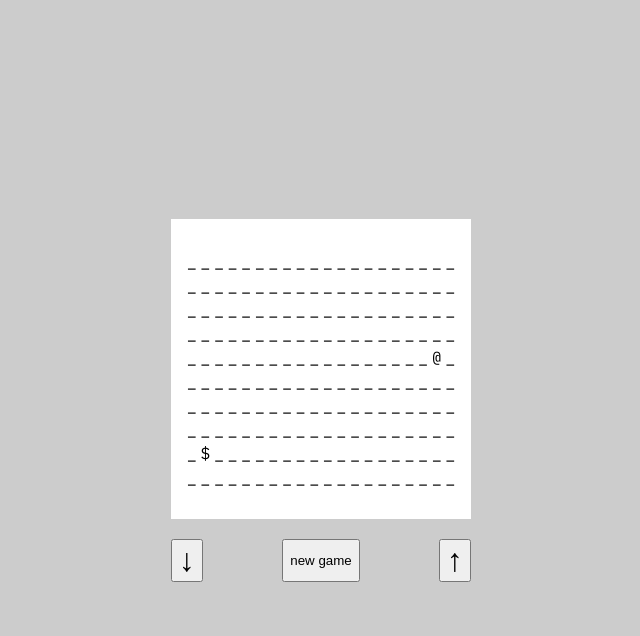
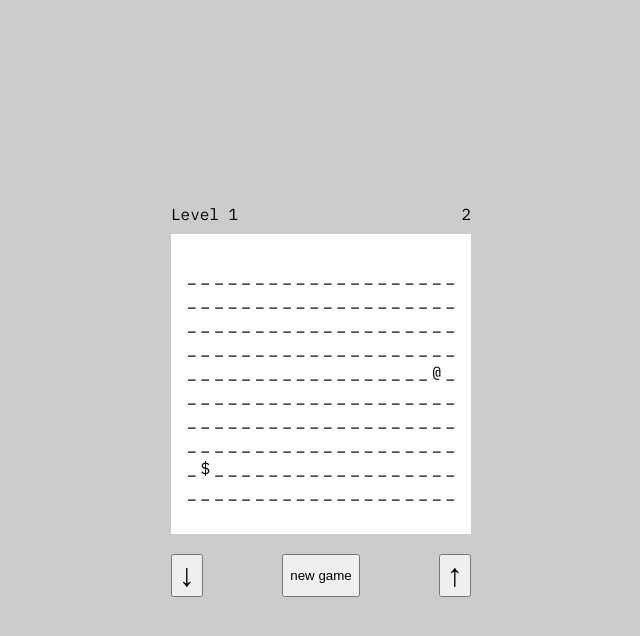
Before and after one commit to bartw/symboler, a website: page public/index.html in a window 1280 px wide. Both pictures are taken after a click on the button "new game". Shown: the whole page, without its empty margins (319-959 px from the left). Drawn offline with Linux system fonts and the light colour scheme.

Commit message:
display levels and score

```diff
--- a/public/index.html
+++ b/public/index.html
@@ -12,6 +12,10 @@
   </head>
 
   <body>
+    <div id="meta">
+      <div id="level">Level 1</div>
+      <div id="score">0</div>
+    </div>
     <div id="world"></div>
     <div id="button-group">
       <button id="down">&darr;</button>
--- a/public/script.js
+++ b/public/script.js
@@ -4,6 +4,8 @@ const LEVEL_SIZE = 40;
 const LEVEL_FACTOR = 0.8;
 const INTERVAL_TIMEOUT = 1000;
 
+const levelElement = document.getElementById("level");
+const scoreElement = document.getElementById("score");
 const worldElement = document.getElementById("world");
 const downButton = document.getElementById("down");
 const upButton = document.getElementById("up");
@@ -75,8 +77,11 @@ const start = () => {
   };
 
   const startLevel = (intervalTimeout) => {
+    levelElement.textContent = `Level ${Math.floor(ticks / LEVEL_SIZE) + 1}`;
+
     interval = window.setInterval(() => {
       ticks++;
+      scoreElement.textContent = `${ticks}`;
 
       world = world.move("FORWARD");
       checkGameOVer();
--- a/public/style.css
+++ b/public/style.css
@@ -9,6 +9,18 @@ body {
   flex-direction: column;
   justify-content: center;
   align-items: center;
+}
+
+#meta {
+  display: flex;
+  flex-direction: row;
+  justify-content: space-between;
+  width: 300px;
+  margin-bottom: 10px;
+}
+
+#new-game {
+  display: block;
 }
 
 #world {
```
